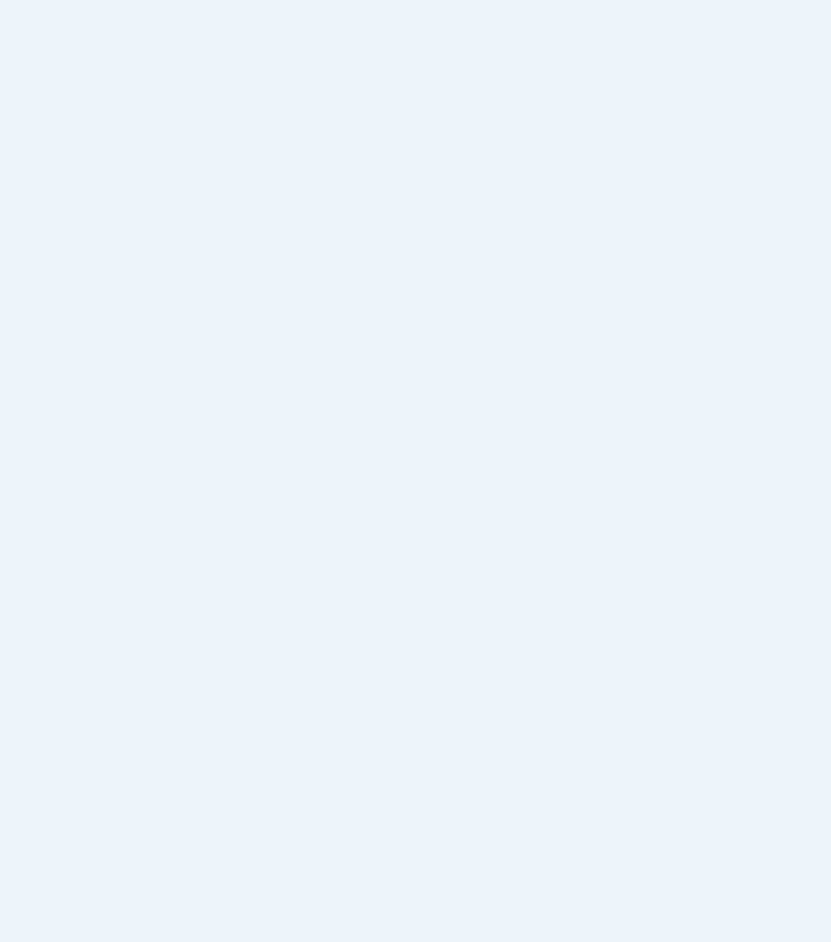
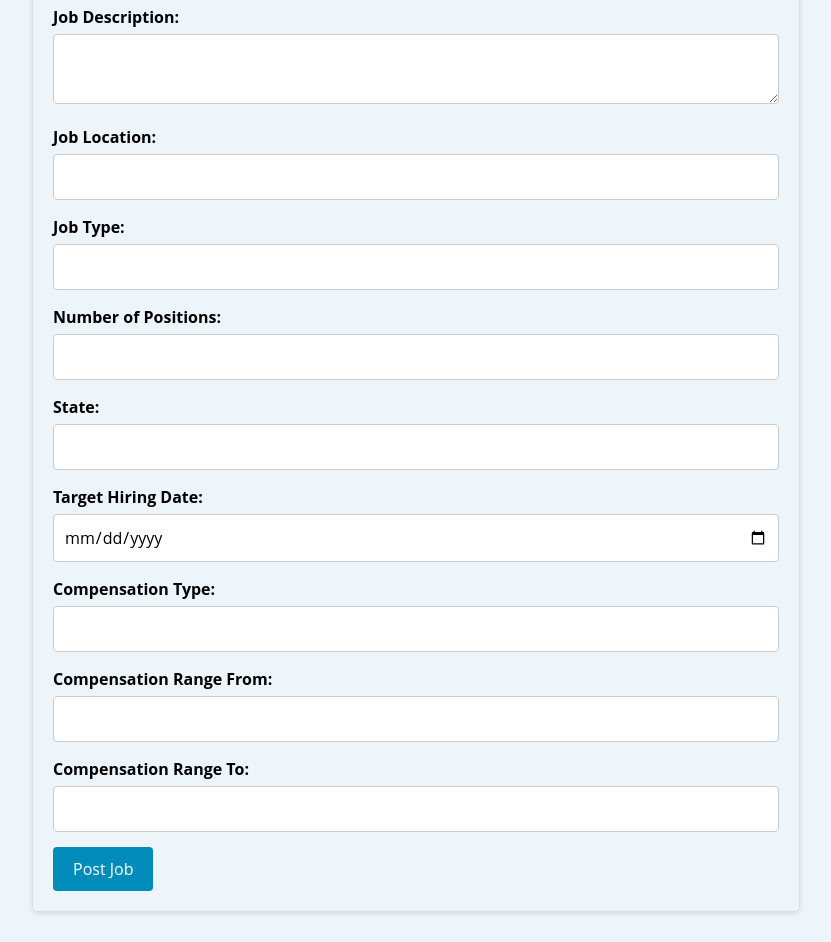
Before and after one commit to AnujRaparthi/Capstone-Group6-ATS, a React (Create React App) app in the folder frontend/: page /ManageJobs in a window 1280 px wide. Before the commit this address had no page. Shown: the part 160-1102 px from the top of the page, without its empty margins (224-1055 px from the left). Before the commit the page ends 800 px from the top, so only its background shows below. Built offline with nearby package versions, Linux system fonts and the light colour scheme.

Commit message:
Completed Job Posting Form

```diff
--- a/frontend/src/App.css
+++ b/frontend/src/App.css
@@ -187,3 +187,53 @@ body {
   height: 22rem;
   background: url('./images/HR_banner.jpeg') center/cover no-repeat;
 }
+
+
+
+/* Manage Jobs */
+/* Basic Container Styling */
+.form-container {
+  width: 60%; /* Adjust the width as needed */
+  margin: 30px auto;
+  padding: 20px;
+  border: 1px solid #ddd;
+  border-radius: 5px;
+  box-shadow: 0 2px 5px rgba(0, 0, 0, 0.1);
+}
+
+/* Labels and Inputs */
+.form-group {
+  margin-bottom: 15px;
+}
+
+.form-group label {
+  display: block;
+  font-weight: bold;
+  margin-bottom: 5px;
+}
+
+.form-group input[type="text"],
+.form-group input[type="number"],
+.form-group input[type="date"],
+.form-group textarea {
+  width: 100%;
+  padding: 10px;
+  border: 1px solid #ccc;
+  border-radius: 4px;
+  box-sizing: border-box;
+}
+
+/* Button */
+button[type="submit"] {
+  background-color: #008CBA; /* Sample color */
+  color: white;
+  padding: 10px 20px;
+  border: none;
+  border-radius: 4px;
+  cursor: pointer;
+  transition: background-color 0.3s ease; /* Add a smooth transition */
+}
+
+button[type="submit"]:hover {
+  background-color: #006ba1;  /* Slightly darker on hover */
+}
--- a/frontend/src/App.js
+++ b/frontend/src/App.js
@@ -54,7 +54,7 @@ const App = () => {
                 </>
               }
             />
-            <Route path="/manage-jobs" element={<ManageJobs />} />
+            <Route path="/ManageJobs" element={<ManageJobs />} />
             {/* header for login and signup */}
             <Route path="/login" element={<>
               <HeaderWrapper
--- a/frontend/src/components/ManageJobs.jsx
+++ b/frontend/src/components/ManageJobs.jsx
@@ -4,10 +4,31 @@ const ManageJobs = () => {
   const [jobTitle, setJobTitle] = useState('');
   const [jobDescription, setJobDescription] = useState('');
   const [jobLocation, setJobLocation] = useState('');
+  const [jobType, setJobType] = useState('');
+  const [noOfPositions, setNoOfPositions] = useState('');
+  const [state, setState] = useState('');
+  const [targetHiringDate, setTargetHiringDate] = useState('');
+  const [compensationType, setCompensationType] = useState('');
+  const [compensationRangeFrom, setCompensationRangeFrom] = useState('');
+  const [compensationRangeTo, setCompensationRangeTo] = useState('');
+  // ... add a state variable for 'department_id' if needed
 
   const handleSubmit = (event) => {
     event.preventDefault();
-    // Handle form submission logic here (e.g., send data to your backend)
+    const jobData = {
+      job_title: jobTitle,
+      job_type: jobType,
+      no_of_positions: noOfPositions,
+      state: state,
+      target_hiring_date: targetHiringDate,
+      compensation_type: compensationType,
+      compensation_range_from: compensationRangeFrom,
+      compensation_range_to: compensationRangeTo,
+      job_description: jobDescription,
+      // ... add 'department_id'  if you include it in the form
+    };
+
+    // Handle form submission logic here (send jobData to your backend)
   };
 
   return (
@@ -43,6 +64,76 @@ const ManageJobs = () => {
             required
           />
         </div>
+        <div className="form-group">
+          <label htmlFor="jobType">Job Type:</label>
+          <input
+            type="text"
+            id="jobType"
+            value={jobType}
+            onChange={(e) => setJobType(e.target.value)}
+            required
+          />
+        </div>
+        <div className="form-group">
+          <label htmlFor="noOfPositions">Number of Positions:</label>
+          <input
+            type="number"
+            id="noOfPositions"
+            value={noOfPositions}
+            onChange={(e) => setNoOfPositions(e.target.value)}
+            required
+          />
+        </div>
+        <div className="form-group">
+          <label htmlFor="state">State:</label>
+          <input
+            type="text"
+            id="state"
+            value={state}
+            onChange={(e) => setState(e.target.value)}
+            required
+          />
+        </div>
+        <div className="form-group">
+          <label htmlFor="targetHiringDate">Target Hiring Date:</label>
+          <input
+            type="date"
+            id="targetHiringDate"
+            value={targetHiringDate}
+            onChange={(e) => setTargetHiringDate(e.target.value)}
+            required
+          />
+        </div>
+        <div className="form-group">
+          <label htmlFor="compensationType">Compensation Type:</label>
+          <input
+            type="text"
+            id="compensationType"
+            value={compensationType}
+            onChange={(e) => setCompensationType(e.target.value)}
+            required
+          />
+        </div>
+        <div className="form-group">
+          <label htmlFor="compensationRangeFrom">Compensation Range From:</label>
+          <input
+            type="number"
+            id="compensationRangeFrom"
+            value={compensationRangeFrom}
+            onChange={(e) => setCompensationRangeFrom(e.target.value)}
+            required
+          />
+        </div>
+        <div className="form-group">
+          <label htmlFor="compensationRangeTo">Compensation Range To:</label>
+          <input
+            type="number"
+            id="compensationRangeTo"
+            value={compensationRangeTo}
+            onChange={(e) => setCompensationRangeTo(e.target.value)}
+            required
+          />
+        </div>
         <button type="submit">Post Job</button>
       </form>
     </div>
```
